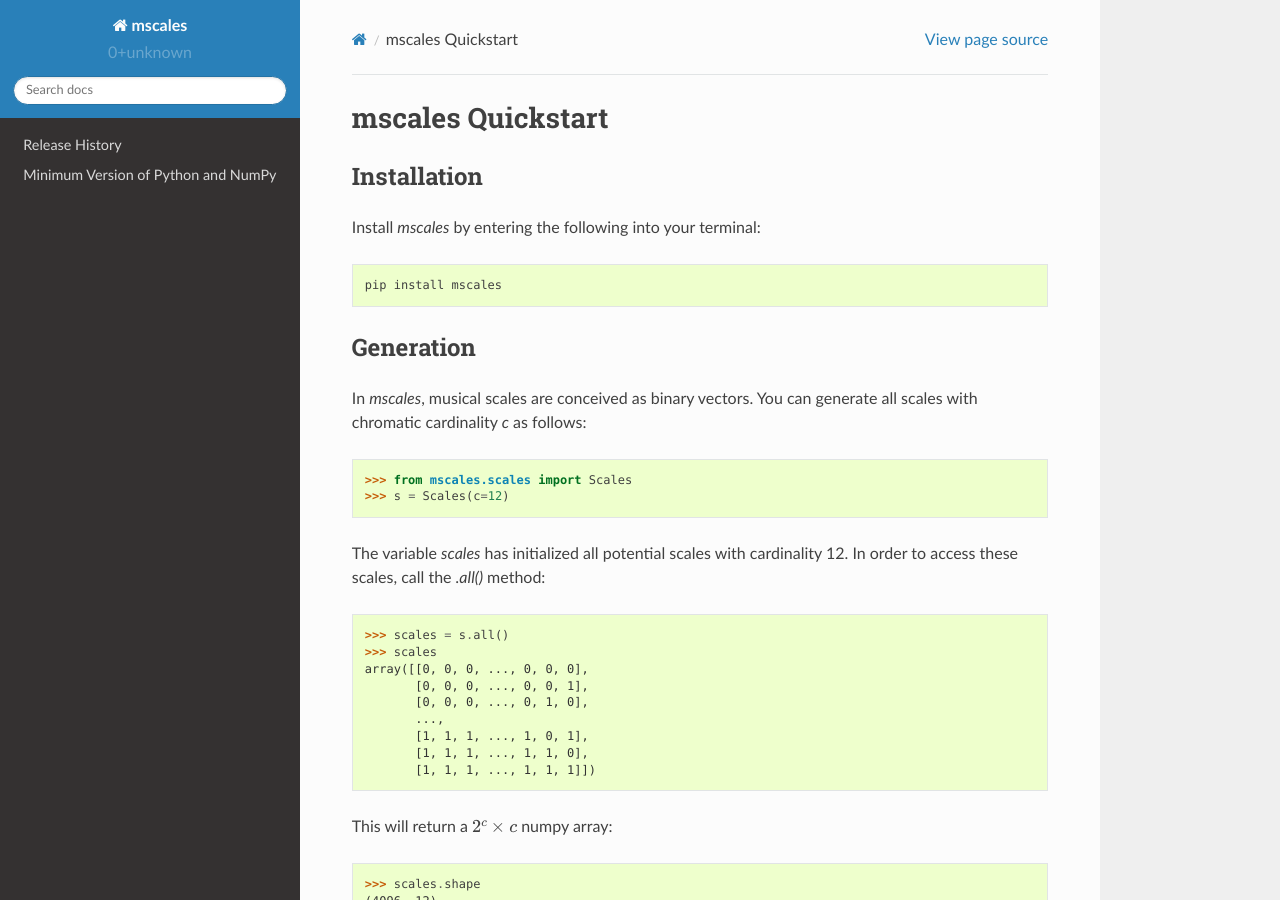
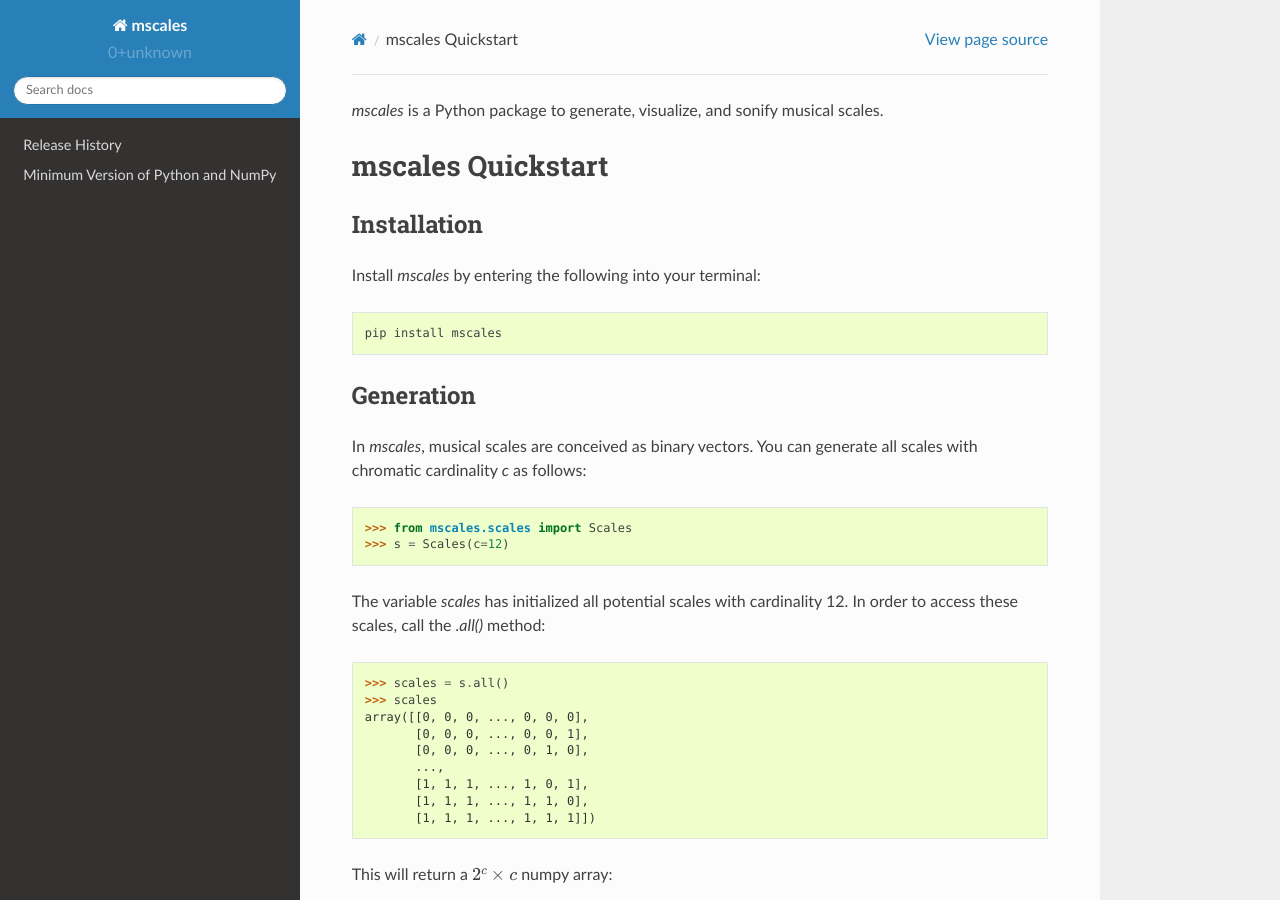
Before and after one commit to fabianmoss/mscales, a Sphinx documentation site: the page built from docs/source/index.rst, in a window 1280 px wide and 900 px high. Built offline with Sphinx 7.4.7 and the Read the Docs theme 2.0.0, drawn with Linux system fonts in a browser that asks for light colours.

Commit message:
add description

```diff
--- a/README.rst
+++ b/README.rst
@@ -14,7 +14,7 @@ mscales
         :target: https://mscales.readthedocs.io/en/latest/?badge=latest
         :alt: Documentation Status
 
-Python package to generate and analyze musical scales. 3
+Python package to generate, visualize, and sonify musical scales.
 
 * Free software: 3-clause BSD license
 * Documentation: https://mscales.readthedocs.io/en/latest/.
--- a/docs/source/index.rst
+++ b/docs/source/index.rst
@@ -2,6 +2,9 @@
    sphinx-quickstart on Thu Jun 28 12:35:56 2018.
    You can adapt this file completely to your liking, but it should at least
    contain the root `toctree` directive.
+
+`mscales` is a Python package to generate, visualize,
+and sonify musical scales.
 
 mscales Quickstart
 ==================
```
